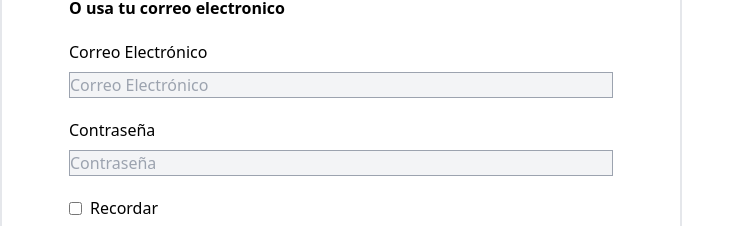
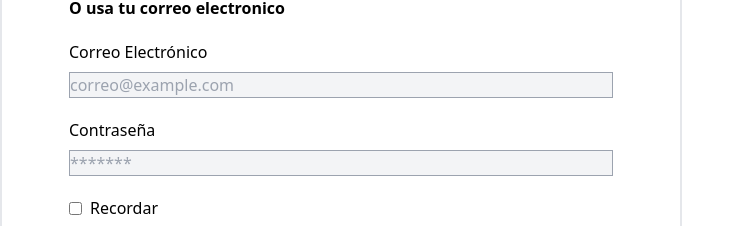
Before and after one commit to devathon-ed7/frontend, a React (Vite) app: page /login in a window 1280 px wide. Shown: the part 284-510 px from the top of the page, without its empty margins (0-743 px from the left). Built offline with nearby package versions, Linux system fonts and the light colour scheme.

Commit message:
chore: add form validations

```diff
--- a/src/components/Input/Input.tsx
+++ b/src/components/Input/Input.tsx
@@ -1,15 +1,25 @@
 import { InputFieldProps } from "./Input.types";
 
-export const InputField = ({ id, type, placeholder, value, onChange }: InputFieldProps) => (
+export const InputField = ({
+  id,
+  type,
+  title,
+  placeholder,
+  value,
+  onChange,
+  errorMessage,
+}: InputFieldProps) => (
   <div className="flex flex-col gap-2">
-    <label htmlFor={id}>{placeholder}</label>
+    <label htmlFor={id}>{title}</label>
     <input
       id={id}
       type={type}
+      title={title}
       placeholder={placeholder}
-      className="bg-gray-100 border border-gray-400 w-full"
+      className={`bg-gray-100 border ${errorMessage ? "border-red-500" : "border-gray-400"} w-full`}
       value={value}
       onChange={onChange}
     />
+    {errorMessage && <span className="text-red-500 text-sm">{errorMessage}</span>}
   </div>
 );
--- a/src/components/Input/Input.types.ts
+++ b/src/components/Input/Input.types.ts
@@ -1,7 +1,9 @@
 export interface InputFieldProps {
   id: string;
   type: string;
+  title: string;
   placeholder: string;
   value: string;
   onChange: (event: React.ChangeEvent<HTMLInputElement>) => void;
+  errorMessage?: string;
 }
--- a/src/components/LoginForm/LoginForm.tsx
+++ b/src/components/LoginForm/LoginForm.tsx
@@ -1,31 +1,57 @@
-import { FormEvent, useState } from "react";
+import { FormEvent, useState, useCallback } from "react";
 import { InputField } from "../Input/Input";
 
 export const LoginForm = () => {
   const [email, setEmail] = useState("");
   const [password, setPassword] = useState("");
   const [rememberMe, setRememberMe] = useState(false);
+  const [errors, setErrors] = useState({ email: "", password: "" });
 
-  const handleSubmit = (e: FormEvent) => {
-    e.preventDefault();
-    console.log({ email, password, rememberMe });
-  };
+  const validateForm = useCallback(() => {
+    const newErrors = { email: "", password: "" };
+    let hasErrors = false;
+    if (!email.trim()) {
+      newErrors.email = "El correo electrónico es obligatorio.";
+      hasErrors = true;
+    }
+    if (!password.trim()) {
+      newErrors.password = "La contraseña es obligatoria.";
+      hasErrors = true;
+    }
 
+    setErrors(newErrors);
+    return !hasErrors;
+  }, [email, password]);
+
+  const handleSubmit = useCallback(
+    (e: FormEvent) => {
+      e.preventDefault();
+
+      if (validateForm()) {
+        console.log({ email, password, rememberMe });
+      }
+    },
+    [email, password, rememberMe, validateForm],
+  );
   return (
     <form onSubmit={handleSubmit} className="flex flex-col gap-3 sm:gap-5">
       <InputField
         id="email"
-        type="text"
-        placeholder="Correo Electrónico"
+        type="email"
+        title="Correo Electrónico"
+        placeholder="correo@example.com"
         value={email}
         onChange={(e) => setEmail(e.target.value)}
+        errorMessage={errors.email}
       />
       <InputField
         id="password"
         type="password"
-        placeholder="Contraseña"
+        title="Contraseña"
+        placeholder="*******"
         value={password}
         onChange={(e) => setPassword(e.target.value)}
+        errorMessage={errors.password}
       />
       <div className="flex flex-col gap-4">
         <div className="flex items-center justify-between sm:justify-start">
```
Also changed, not shown: 1 other file (tests, documents, lock files or other folders).
